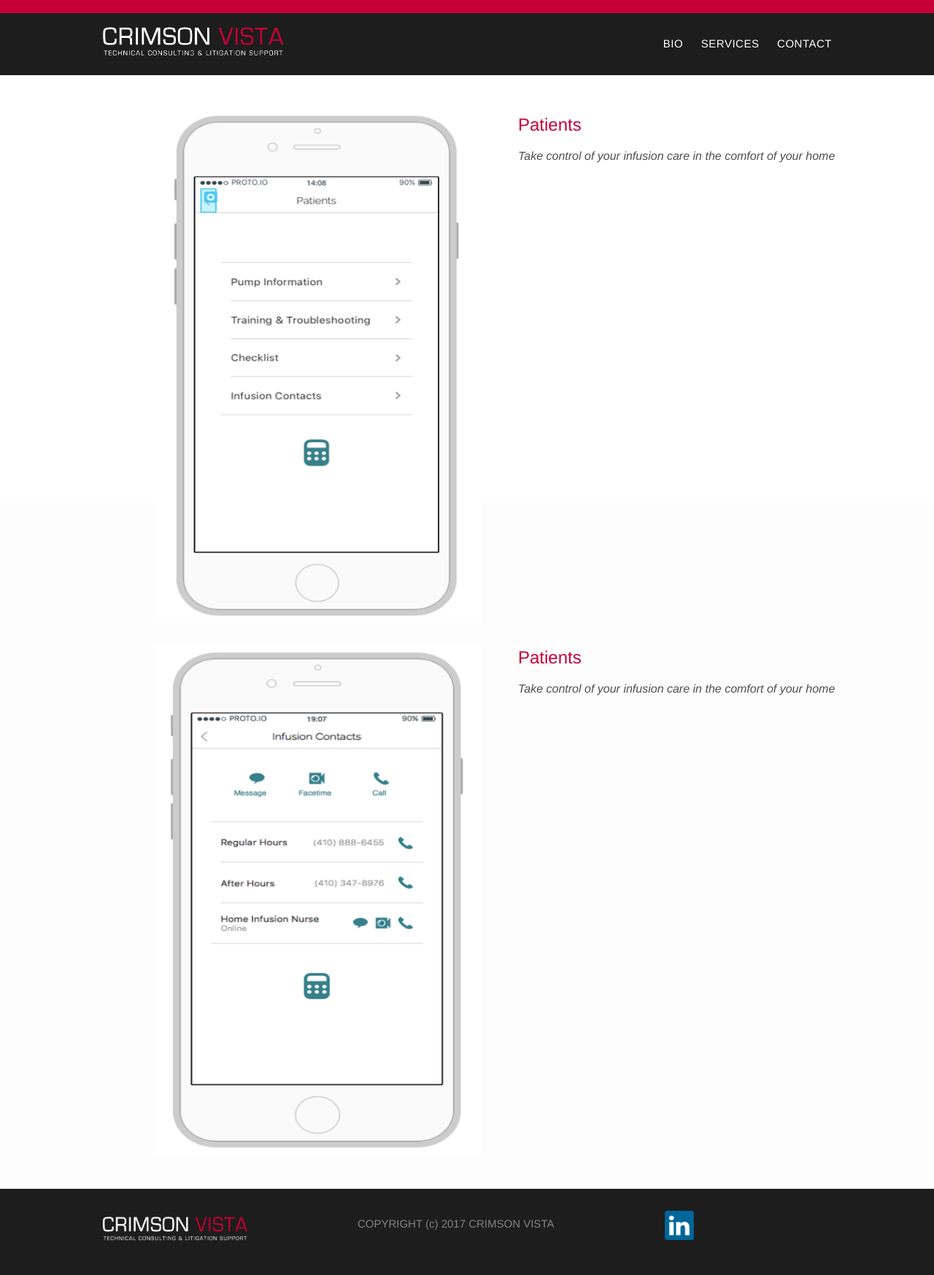
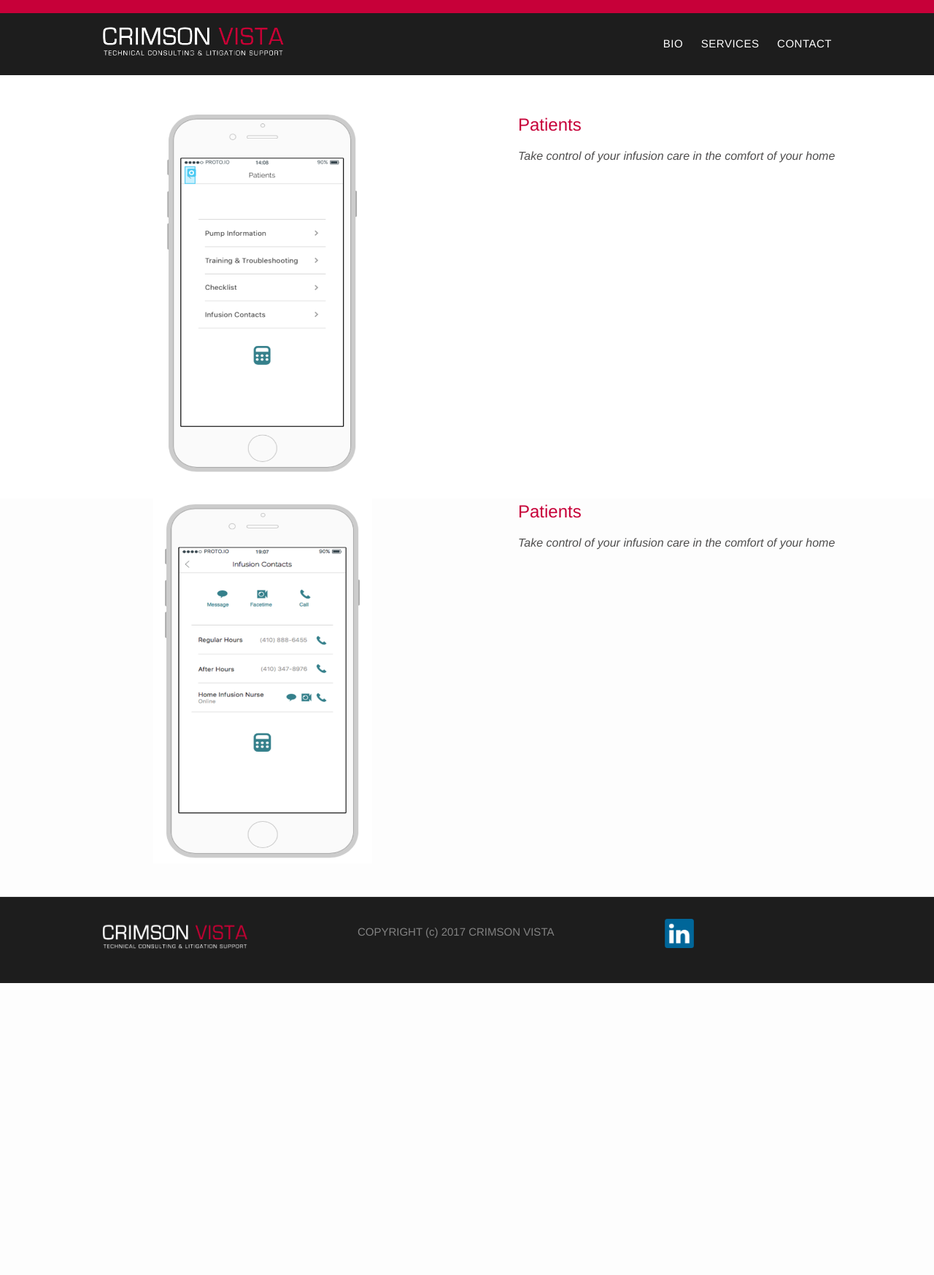
Before and after one commit to vezenwa/vezenwa.github.io, a Jekyll site: the page built from services/patients.md, in a window 1280 px wide. Shown: the whole page at 73% size. Built offline with Jekyll 4.4.1, drawn with Linux system fonts in a browser that asks for light colours; after the commit the page ends 1347 px from its top, so only the background shows below that.

Commit message:
Update patients.html

```diff
--- a/_layouts/patients.html
+++ b/_layouts/patients.html
@@ -19,7 +19,7 @@
            <div class="columns spacing">
 
             <div class="column half">
-                <img src="/images/papp1.png" width="450" height="700">
+                <img src="/images/papp1.png" width="300" height="500">
             </div>
 
             <div class="column half">
@@ -33,7 +33,7 @@
             <div class="columns spacing">
 
             <div class="column half">
-                <img src="/images/papp2.png" width="450" height="700">
+                <img src="/images/papp2.png" width="300" height="500">
             </div>
 
             <div class="column half">
```
